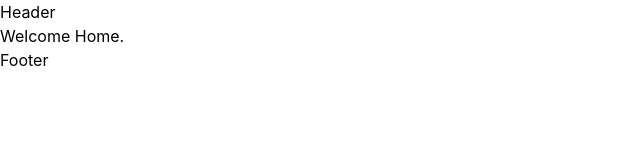
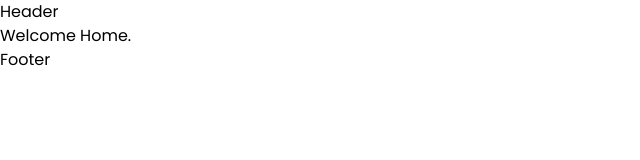
Before and after one commit to YearCountdown/YearCountdown.github.io, a React (Vite) app: page / in a window 1280 px wide. Shown: the top 160 px of the page, without its empty margins (0-640 px from the left). Built offline with nearby package versions, Linux system fonts and the light colour scheme.

Commit message:
added font

```diff
--- a/src/index.css
+++ b/src/index.css
@@ -1,6 +1,8 @@
+@import url("https://fonts.googleapis.com/css2?family=Poppins:wght@300;400;500;600;700&display=swap");
 @import "tailwindcss";
 
 @theme {
+  --font-sans: "Poppins", sans-serif;
   --color-brand-primary: #3b82f6;
   --color-brand-secondary: #10b981;
 }
```
